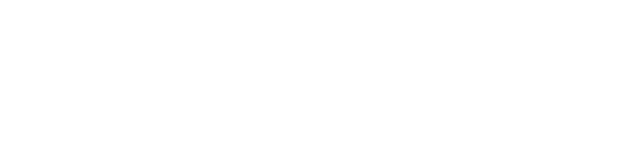
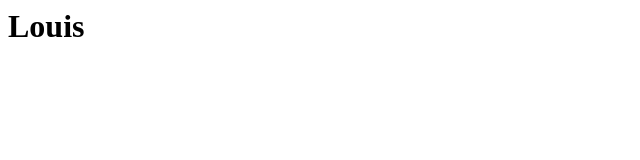
Before and after one commit to Louis-Dufourmantelle/helloWorld, a plain HTML site: page index.html in a window 1280 px wide. Shown: the whole page, without its empty margins (0-640 px from the left). Drawn offline with Linux system fonts and the light colour scheme.

Commit message:
h1
I put the title Louis

```diff
--- a/index.html
+++ b/index.html
@@ -5,5 +5,6 @@
 <title>World</title>
 </head>
 <body>
+<h1>Louis</h1>
 </body>
 </html>
```
